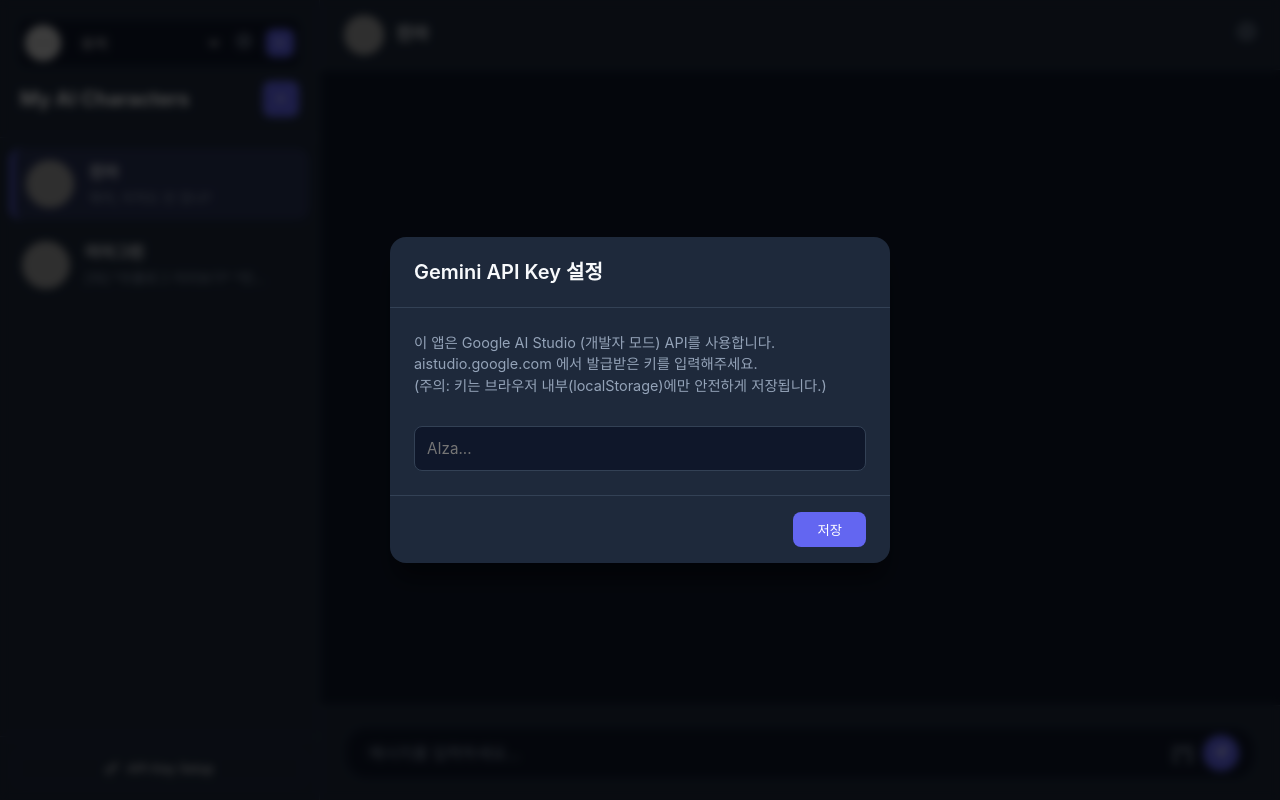
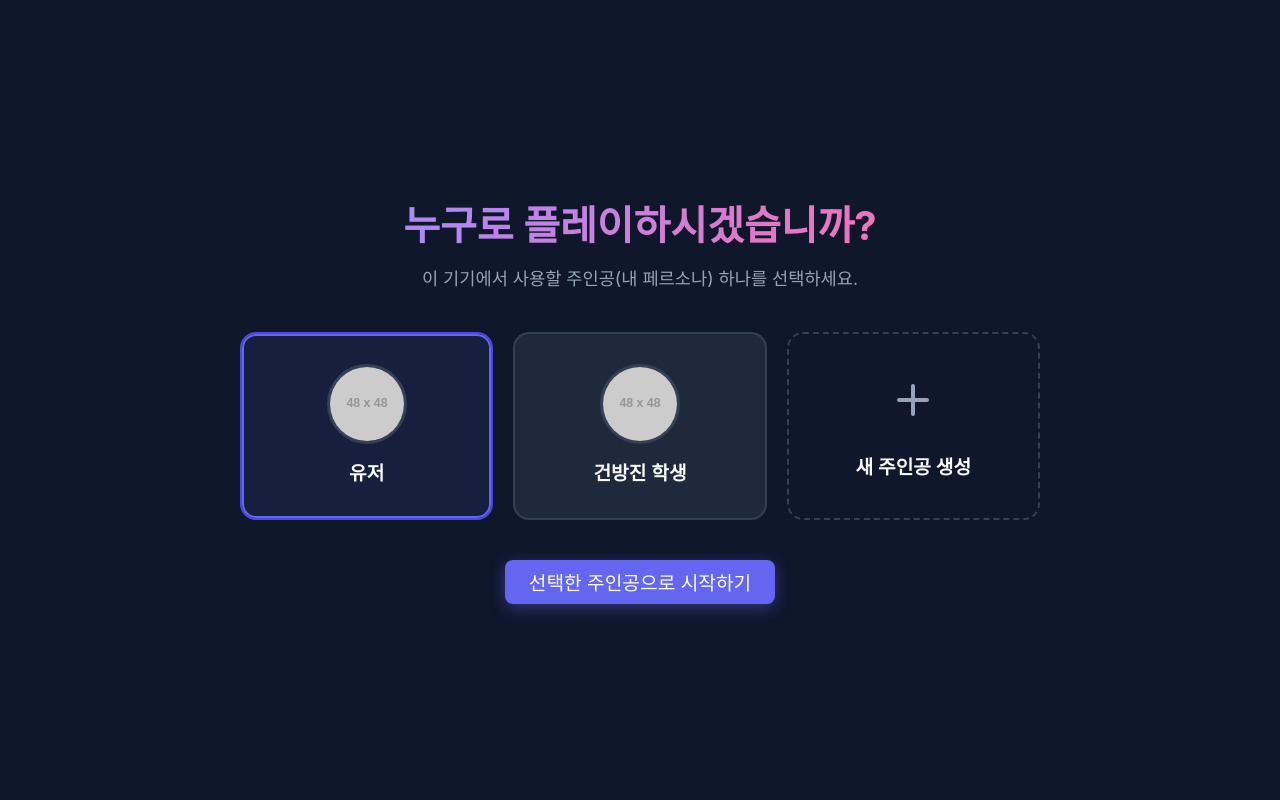
Before and after one commit to Dalgoon/charactor_chat01, a React (Vite) app: page / in a window 1280 px wide. Built offline with nearby package versions, Linux system fonts and the light colour scheme; grey boxes are pictures that could not be loaded.

Commit message:
feat: Add Main Persona Selection Screen and move persona selector to settings

```diff
--- a/src/App.jsx
+++ b/src/App.jsx
@@ -27,6 +27,9 @@
   const [inputMessage, setInputMessage] = useState('');
   const [isLoading, setIsLoading] = useState(false);
   const [apiKey, setApiKey] = useState('');
+
+  // App Phase: 'select_persona' | 'chat'
+  const [appPhase, setAppPhase] = useState('select_persona');
 
   // Modals state
   const [isSettingsOpen, setIsSettingsOpen] = useState(false);
@@ -356,6 +359,111 @@
     });
   };
 
+  if (appPhase === 'select_persona') {
+    return (
+      <div className="persona-home-screen">
+        <div className="persona-home-header">
+          <h1>누구로 플레이하시겠습니까?</h1>
+          <p>이 기기에서 사용할 주인공(내 페르소나) 하나를 선택하세요.</p>
+        </div>
+
+        <div className="persona-card-grid">
+          {personas.map(p => (
+            <div
+              key={p.id}
+              className={`persona-card ${activePersonaId === p.id ? 'active' : ''}`}
+              onClick={() => setActivePersonaId(p.id)}
+            >
+              <img src={p.avatar} alt={p.name} className="persona-card-avatar" />
+              <div className="persona-card-name">{p.name}</div>
+              <button
+                className="persona-card-settings-btn"
+                onClick={(e) => {
+                  e.stopPropagation();
+                  handleEditPersona(p);
+                }}
+                title="프로필 수정"
+              >
+                <FiSettings />
+              </button>
+            </div>
+          ))}
+          <div className="persona-card add-new" onClick={handleAddNewPersona}>
+            <div className="add-icon"><FiPlus /></div>
+            <div className="persona-card-name">새 주인공 생성</div>
+          </div>
+        </div>
+
+        <div className="persona-home-footer">
+          <button
+            className="btn-primary start-chat-btn"
+            onClick={() => setAppPhase('chat')}
+            disabled={!activePersonaId}
+          >
+            선택한 주인공으로 시작하기
+          </button>
+        </div>
+
+        {/* User Persona Settings Modal can still open here */}
+        {isPersonaSettingsOpen && editingPersona && (
+          <div className="modal-overlay">
+            <div className="modal-content">
+              <div className="modal-header">
+                <h2 className="modal-title">{editingPersona.id.startsWith('user_') && !personas.find(p => p.id === editingPersona.id) ? '새 주인공 만들기' : '내 주인공(페르소나) 설정'}</h2>
+                <button className="close-btn" onClick={() => setIsPersonaSettingsOpen(false)}><FiX /></button>
+              </div>
+              <div className="modal-body">
+                <div className="form-group">
+                  <label className="form-label">이름</label>
+                  <input
+                    type="text"
+                    className="form-input"
+                    value={editingPersona.name}
+                    onChange={(e) => setEditingPersona({ ...editingPersona, name: e.target.value })}
+                    placeholder="예: 건방진 학생"
+                  />
+                </div>
+
+                <div className="form-group">
+                  <label className="form-label">아이콘 (URL)</label>
+                  <input
+                    type="text"
+                    className="form-input"
+                    value={editingPersona.avatar}
+                    onChange={(e) => setEditingPersona({ ...editingPersona, avatar: e.target.value })}
+                    placeholder="아이콘 이미지 링크"
+                  />
+                </div>
+
+                <div className="form-group">
+                  <label className="form-label">주인공 성격 및 배경 설정 (프롬프트 주입)</label>
+                  <textarea
+                    className="form-textarea"
+                    value={editingPersona.personaPrompt}
+                    onChange={(e) => setEditingPersona({ ...editingPersona, personaPrompt: e.target.value })}
+                    placeholder="AI에게 인식될 내 설정입니다. 예: 매사에 건방지고 도발적이다."
+                    style={{ height: '150px' }}
+                  />
+                </div>
+              </div>
+              <div className="modal-footer" style={{ justifyContent: 'space-between' }}>
+                {(!editingPersona.id.startsWith('user_') || personas.find(p => p.id === editingPersona.id)) ? (
+                  <button className="btn-secondary" style={{ color: '#ef4444', borderColor: '#ef4444' }} onClick={() => handleDeletePersona(editingPersona.id)}>
+                    프로필 삭제
+                  </button>
+                ) : <div></div>}
+                <div style={{ display: 'flex', gap: '12px' }}>
+                  <button className="btn-secondary" onClick={() => setIsPersonaSettingsOpen(false)}>취소</button>
+                  <button className="btn-primary" onClick={saveEditedPersona}>저장하기</button>
+                </div>
+              </div>
+            </div>
+          </div>
+        )}
+      </div>
+    );
+  }
+
   return (
     <div className="app-container">
       {/* Mobile Sidebar Overlay */}
@@ -365,34 +473,11 @@
 
       {/* Sidebar */}
       <aside className={`sidebar ${isSidebarOpen ? 'open' : ''}`}>
-        <div style={{ padding: '20px', paddingTop: 'max(20px, env(safe-area-inset-top))', borderBottom: '1px solid var(--border-color)', display: 'flex', flexDirection: 'column', gap: '15px' }}>
-          {/* Persona Selector section */}
-          <div className="persona-selector-container" style={{ display: 'flex', alignItems: 'center', gap: '10px', padding: '5px', backgroundColor: 'var(--bg-dark)', borderRadius: '8px' }}>
-            <img src={activePersona?.avatar || 'https://via.placeholder.com/36'} alt="My Persona" className="character-avatar" style={{ margin: 0, width: '36px', height: '36px' }} />
-            <select
-              value={activePersonaId || ''}
-              onChange={(e) => setActivePersonaId(e.target.value)}
-              className="form-input"
-              style={{ flex: 1, padding: '6px', fontSize: '0.9rem', border: 'none' }}
-            >
-              {personas.map(p => (
-                <option key={p.id} value={p.id}>{p.name}</option>
-              ))}
-            </select>
-            <button className="settings-btn" onClick={() => handleEditPersona(activePersona)} title="내 프로필 설정" style={{ fontSize: '1rem', padding: '4px' }}>
-              <FiSettings />
-            </button>
-            <button className="add-character-btn" style={{ width: '28px', height: '28px' }} onClick={handleAddNewPersona} title="새 프로필 추가">
-              <FiPlus />
-            </button>
-          </div>
-
-          <div style={{ display: 'flex', justifyContent: 'space-between', alignItems: 'center' }}>
-            <div className="sidebar-title">My AI Characters</div>
-            <button className="add-character-btn" onClick={handleAddNewCharacter} title="새 캐릭터 추가">
-              <FiPlus />
-            </button>
-          </div>
+        <div className="sidebar-header">
+          <div className="sidebar-title">My AI Characters</div>
+          <button className="add-character-btn" onClick={handleAddNewCharacter} title="새 캐릭터 추가">
+            <FiPlus />
+          </button>
         </div>
 
         <div className="character-list">
@@ -704,7 +789,23 @@
                   캐릭터 삭제
                 </button>
               ) : <div></div>}
-              <div style={{ display: 'flex', gap: '12px' }}>
+              <div className="form-group">
+                <label className="form-label">이 캐릭터와 대화할 내 페르소나 (주인공)</label>
+                <select
+                  value={activePersonaId || ''}
+                  onChange={(e) => setActivePersonaId(e.target.value)}
+                  className="form-input"
+                >
+                  {personas.map(p => (
+                    <option key={p.id} value={p.id}>{p.name}</option>
+                  ))}
+                </select>
+                <div style={{ fontSize: '0.8rem', color: 'var(--text-muted)', marginTop: '4px' }}>
+                  이 대화방에서 내가 어떤 주인공으로 롤플레잉할지 설정합니다.
+                </div>
+              </div>
+
+              <div style={{ display: 'flex', gap: '12px', marginTop: '10px' }}>
                 <button className="btn-secondary" onClick={() => setIsSettingsOpen(false)}>취소</button>
                 <button className="btn-primary" onClick={saveEditedCharacter}>
                   {editingChar.id.startsWith('new_') ? '설정 저장 후 대화 시작' : '저장하기'}
@@ -715,7 +816,7 @@
         </div>
       )}
 
-      {/* User Persona Settings Modal */}
+      {/* User Persona Settings Modal - Kept here so it can be opened from Sidebar if needed later, but primarily opened from Main Screen now */}
       {isPersonaSettingsOpen && editingPersona && (
         <div className="modal-overlay">
           <div className="modal-content">
--- a/src/index.css
+++ b/src/index.css
@@ -211,6 +211,156 @@
 
 .settings-btn:hover {
   color: white;
+}
+
+/* --- Persona Main Screen --- */
+.persona-home-screen {
+  display: flex;
+  flex-direction: column;
+  align-items: center;
+  justify-content: center;
+  height: 100vh;
+  width: 100vw;
+  background-color: var(--bg-dark);
+  color: var(--text-main);
+  padding: 20px;
+}
+
+.persona-home-header {
+  text-align: center;
+  margin-bottom: 40px;
+}
+
+.persona-home-header h1 {
+  font-size: 2.5rem;
+  font-weight: 700;
+  margin-bottom: 10px;
+  background: linear-gradient(135deg, #a78bfa, #f472b6);
+  -webkit-background-clip: text;
+  -webkit-text-fill-color: transparent;
+}
+
+.persona-home-header p {
+  color: var(--text-muted);
+  font-size: 1.1rem;
+}
+
+.persona-card-grid {
+  display: grid;
+  grid-template-columns: repeat(auto-fill, minmax(200px, 1fr));
+  gap: 20px;
+  width: 100%;
+  max-width: 800px;
+  margin-bottom: 40px;
+}
+
+.persona-card {
+  background-color: var(--bg-surface);
+  border: 2px solid var(--border-color);
+  border-radius: 16px;
+  padding: 30px 20px;
+  display: flex;
+  flex-direction: column;
+  align-items: center;
+  justify-content: center;
+  cursor: pointer;
+  transition: all var(--transition-speed);
+  position: relative;
+}
+
+.persona-card:hover {
+  transform: translateY(-5px);
+  border-color: var(--primary-color);
+  box-shadow: 0 10px 25px rgba(0, 0, 0, 0.2);
+}
+
+.persona-card.active {
+  border-color: var(--primary-hover);
+  background-color: rgba(99, 102, 241, 0.1);
+  box-shadow: 0 0 0 2px var(--primary-color) inset;
+}
+
+.persona-card-avatar {
+  width: 80px;
+  height: 80px;
+  border-radius: 50%;
+  object-fit: cover;
+  margin-bottom: 15px;
+  border: 3px solid var(--bg-surface-light);
+}
+
+.persona-card-name {
+  font-size: 1.2rem;
+  font-weight: 600;
+  text-align: center;
+}
+
+.persona-card-settings-btn {
+  position: absolute;
+  top: 10px;
+  right: 10px;
+  background: none;
+  border: none;
+  color: var(--text-muted);
+  font-size: 1.2rem;
+  cursor: pointer;
+  padding: 5px;
+  border-radius: 50%;
+  transition: all 0.2s;
+  opacity: 0;
+}
+
+.persona-card:hover .persona-card-settings-btn {
+  opacity: 1;
+}
+
+.persona-card-settings-btn:hover {
+  color: var(--primary-color);
+  background-color: rgba(255, 255, 255, 0.1);
+}
+
+.persona-card.add-new {
+  border-style: dashed;
+  background-color: transparent;
+}
+
+.persona-card.add-new:hover {
+  background-color: rgba(255, 255, 255, 0.05);
+}
+
+.persona-card.add-new .add-icon {
+  font-size: 3rem;
+  color: var(--text-muted);
+  margin-bottom: 10px;
+}
+
+.persona-home-footer {
+  text-align: center;
+}
+
+.start-chat-btn {
+  padding: 15px 40px;
+  font-size: 1.2rem;
+  border-radius: 30px;
+  box-shadow: 0 4px 15px rgba(99, 102, 241, 0.4);
+  background-color: var(--primary-color);
+  color: white;
+  border: none;
+  cursor: pointer;
+  transition: all var(--transition-speed);
+}
+
+.start-chat-btn:hover:not(:disabled) {
+  background-color: var(--primary-hover);
+  transform: translateY(-2px);
+}
+
+.start-chat-btn:disabled {
+  background-color: var(--bg-surface-light);
+  color: var(--text-muted);
+  box-shadow: none;
+  cursor: not-allowed;
+  transform: none;
 }
 
 /* Messages */
```
